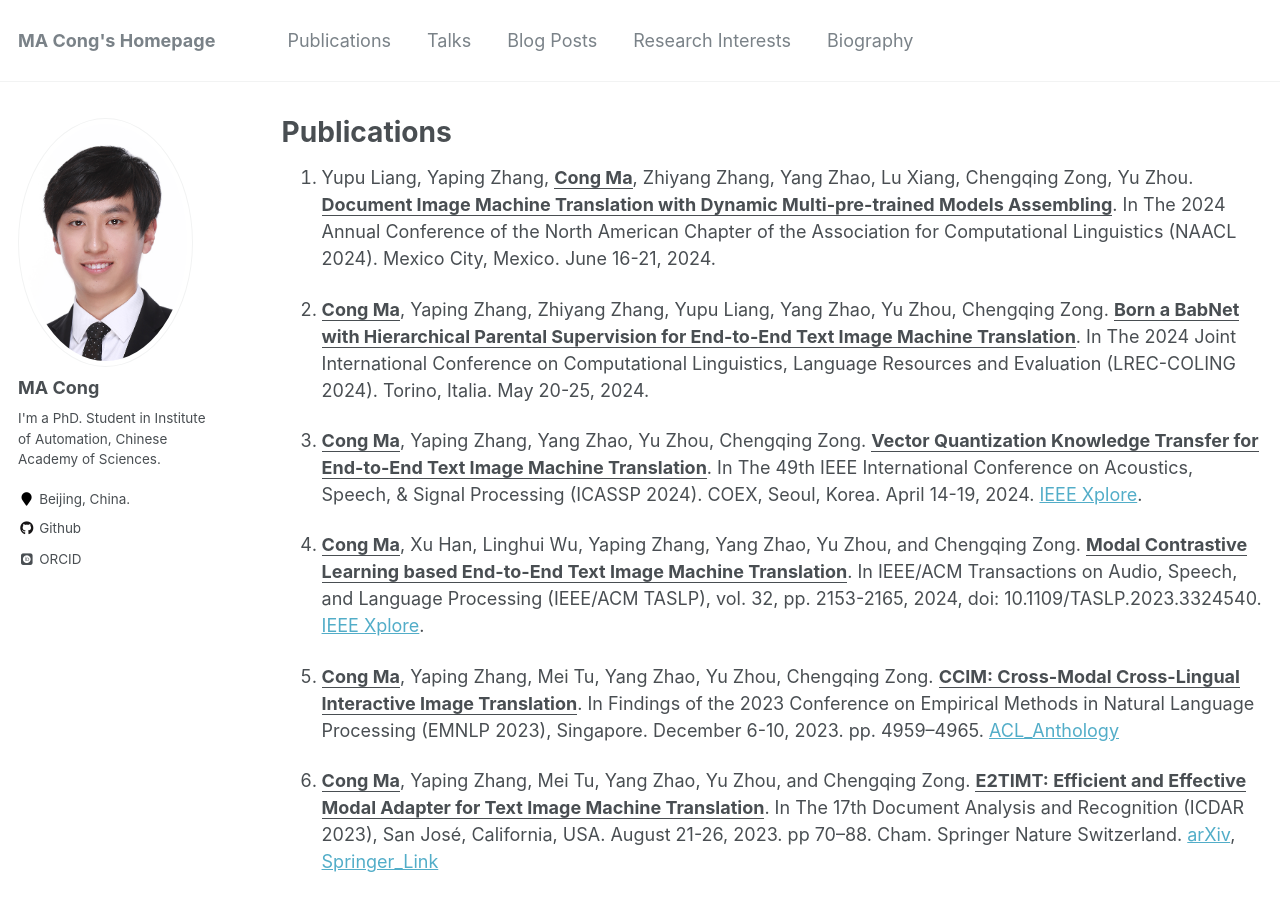
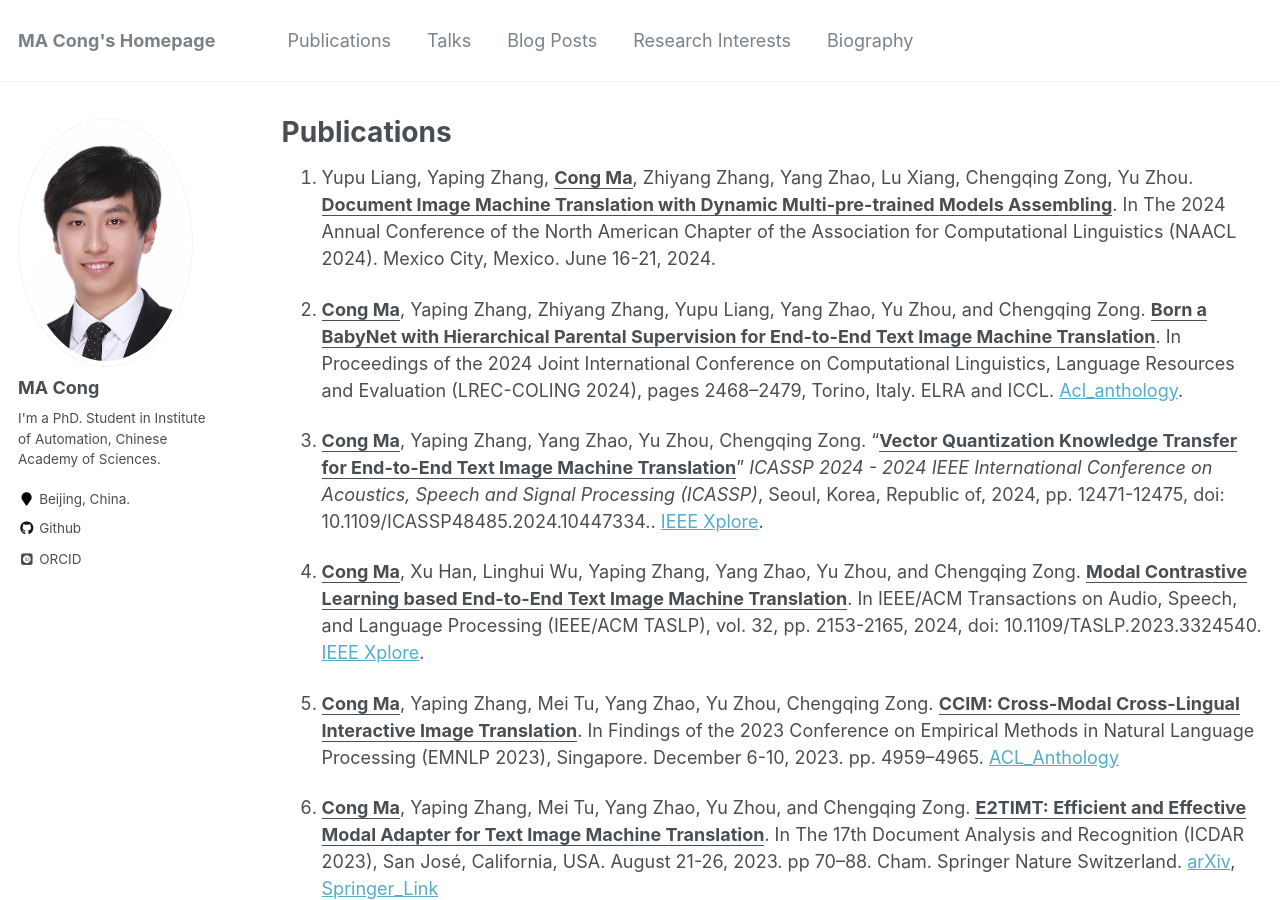
Before and after one commit to EriCongMa/ericongma.github.io, a Jekyll site: the page built from _pages/publications.md, in a window 1280 px wide and 900 px high. Built offline with Jekyll 4.4.1, drawn with Linux system fonts in a browser that asks for light colours; some web fonts are replaced.

Commit message:
macong:2024-05-19_16:50:52

```diff
--- a/_pages/publications.md
+++ b/_pages/publications.md
@@ -20,9 +20,9 @@ author_profile: true
 
 1. Yupu Liang, Yaping Zhang, **<u>Cong Ma</u>**, Zhiyang Zhang, Yang Zhao, Lu Xiang, Chengqing Zong, Yu Zhou. **<u>Document Image Machine Translation with Dynamic Multi-pre-trained Models Assembling</u>**. In The 2024 Annual Conference of the North American Chapter of the Association for Computational Linguistics (NAACL 2024). Mexico City, Mexico. June 16-21, 2024.
 
-2. **<u>Cong Ma</u>**, Yaping Zhang, Zhiyang Zhang, Yupu Liang, Yang Zhao, Yu Zhou, Chengqing Zong. **<u>Born a BabNet with Hierarchical Parental Supervision for End-to-End Text Image Machine Translation</u>**. In The 2024 Joint International Conference on Computational Linguistics, Language Resources and Evaluation (LREC-COLING 2024). Torino, Italia. May 20-25, 2024.
+2. **<u>Cong Ma</u>**, Yaping Zhang, Zhiyang Zhang, Yupu Liang, Yang Zhao, Yu Zhou, and Chengqing Zong. **<u>Born a BabyNet with Hierarchical Parental Supervision for End-to-End Text Image Machine Translation</u>**. In Proceedings of the 2024 Joint International Conference on Computational Linguistics, Language Resources and Evaluation (LREC-COLING 2024), pages 2468–2479, Torino, Italy. ELRA and ICCL. [Acl_anthology](https://aclanthology.org/2024.lrec-main.222/).
 
-3. **<u>Cong Ma</u>**, Yaping Zhang, Yang Zhao, Yu Zhou, Chengqing Zong. **<u>Vector Quantization Knowledge Transfer for End-to-End Text Image Machine Translation</u>**. In The 49th IEEE International Conference on Acoustics, Speech, & Signal Processing (ICASSP 2024). COEX, Seoul, Korea. April 14-19, 2024.  [IEEE Xplore](https://ieeexplore.ieee.org/document/10447334).
+3. **<u>Cong Ma</u>**, Yaping Zhang, Yang Zhao, Yu Zhou, Chengqing Zong. "**<u>Vector Quantization Knowledge Transfer for End-to-End Text Image Machine Translation</u>**" *ICASSP 2024 - 2024 IEEE International Conference on Acoustics, Speech and Signal Processing (ICASSP)*, Seoul, Korea, Republic of, 2024, pp. 12471-12475, doi: 10.1109/ICASSP48485.2024.10447334..  [IEEE Xplore](https://ieeexplore.ieee.org/document/10447334).
 
 4. **<u>Cong Ma</u>**, Xu Han, Linghui Wu, Yaping Zhang, Yang Zhao, Yu Zhou, and Chengqing Zong. **<u>Modal Contrastive Learning based End-to-End Text Image Machine Translation</u>**. In IEEE/ACM Transactions on Audio, Speech, and Language Processing (IEEE/ACM TASLP), vol. 32, pp. 2153-2165, 2024, doi: 10.1109/TASLP.2023.3324540.  [IEEE Xplore](https://ieeexplore.ieee.org/document/10284997/).
 
```
Also changed, not shown: 2 other files.
